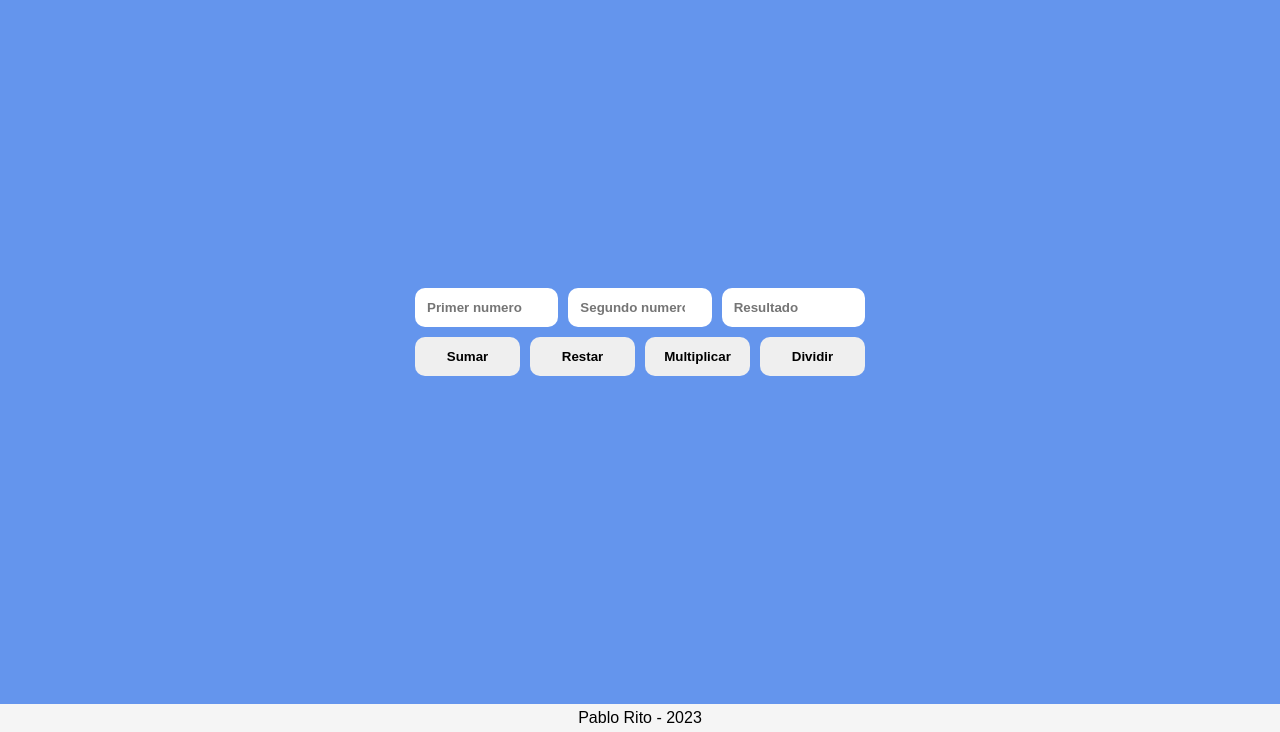
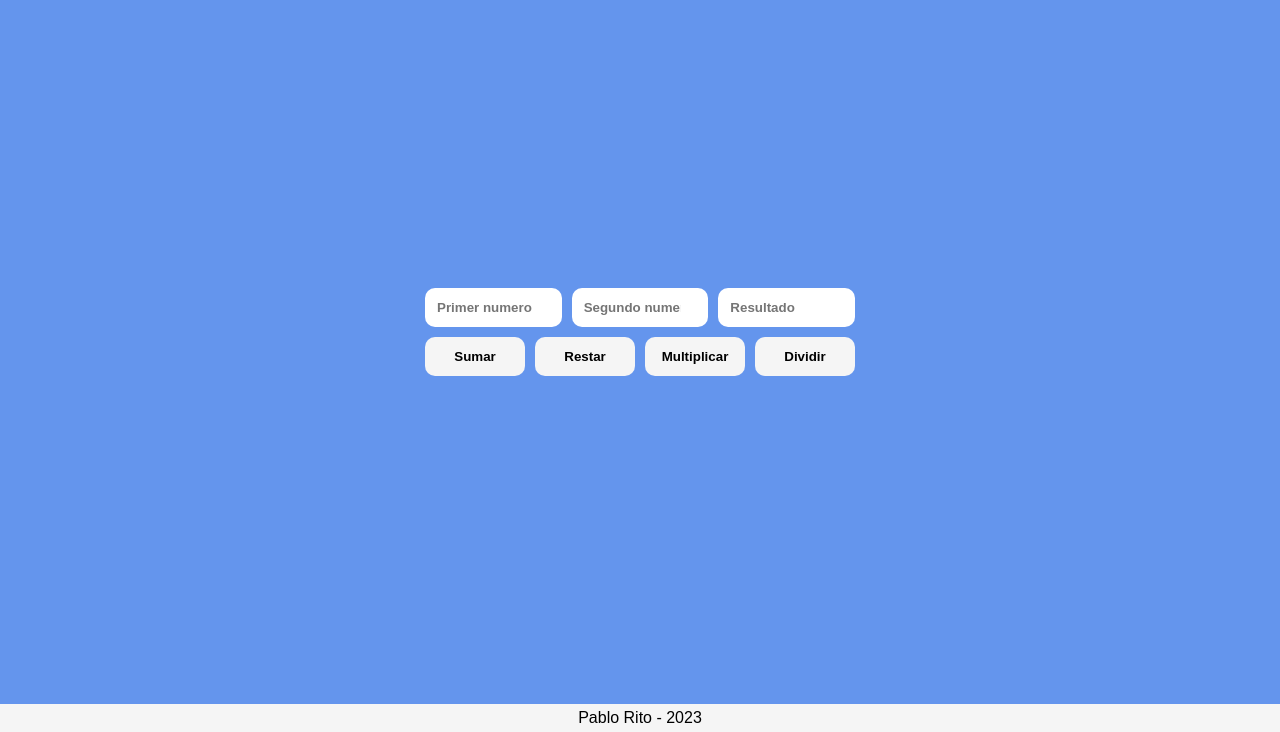
Before and after one commit to pablorito14/ARG_PRO_2_React, a plain HTML site: page Clase2_tarea/index.html in a window 1280 px wide. Shown: the part 68-800 px from the top of the page. Drawn offline with Linux system fonts and the light colour scheme.

```diff
--- a/Clase2_tarea/styles.css
+++ b/Clase2_tarea/styles.css
@@ -26,9 +26,11 @@ header{
 .contenedor{
   width: 100%;
   max-width: 990px;
+
 }
 
 .contenedor form{
+  padding: 0 10px;
   width: 100%;
   max-width: 450px;
   display: flex;
@@ -79,6 +81,8 @@ input{
 }
 
 button{
+  background-color: whitesmoke;
+  color: black;
   width: calc((100% / 4) );
 }
 
@@ -86,12 +90,12 @@ button:hover{
   cursor: pointer;
   background-color: black;
   color: whitesmoke;
-  transition: all .5s ease-in-out;
+  transition: .5s ease-in-out;
 }
 
-button:not(:hover){
-  transition: all .5s ease-in-out;
-}
+/* button:not(:hover){
+  transition: .5s ease-in-out;
+} */
 
 .invalid{
   border: 2px solid rgb(212, 53, 53)
```
Also changed, not shown: index.html (+2 -2 lines).
